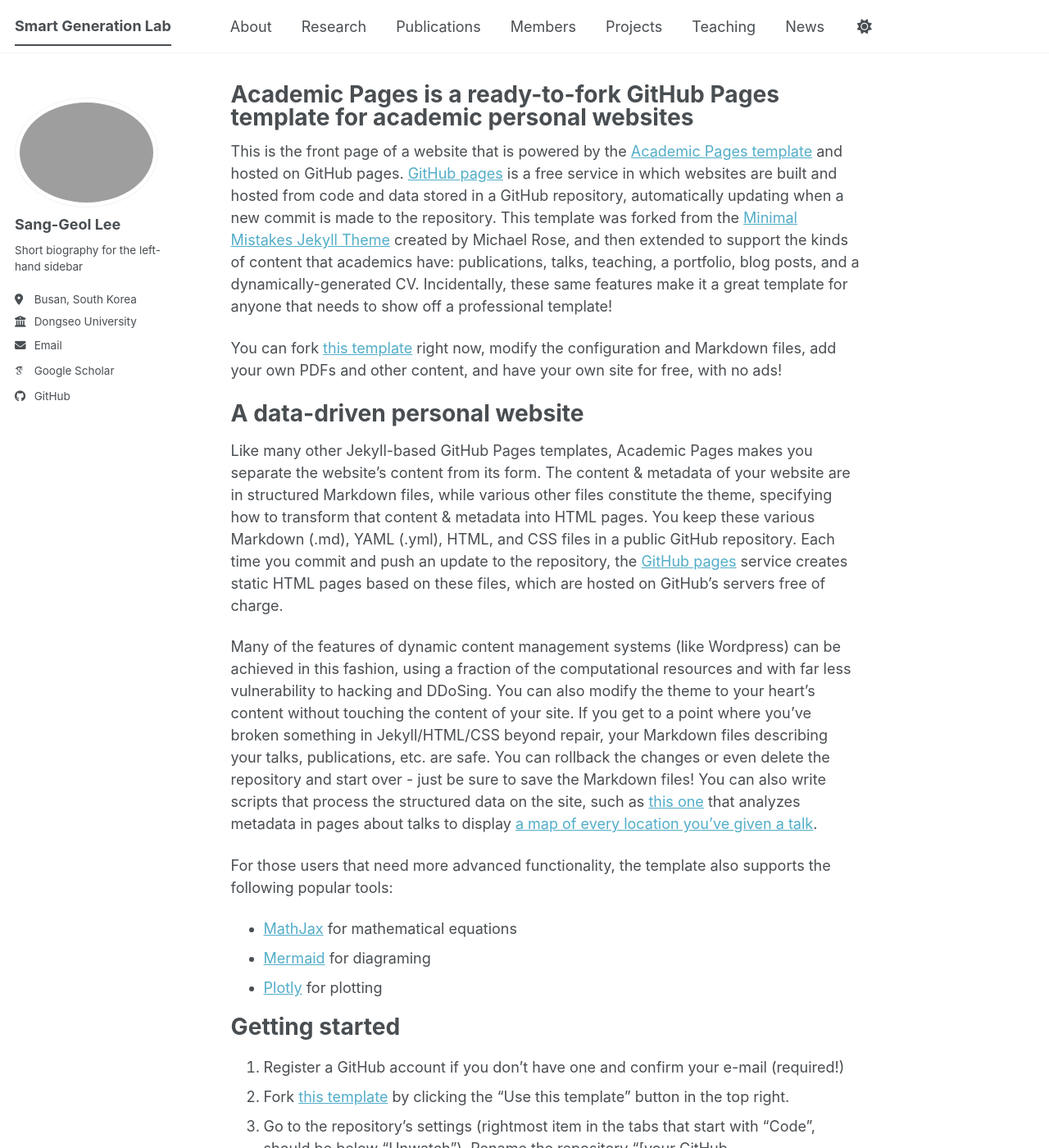
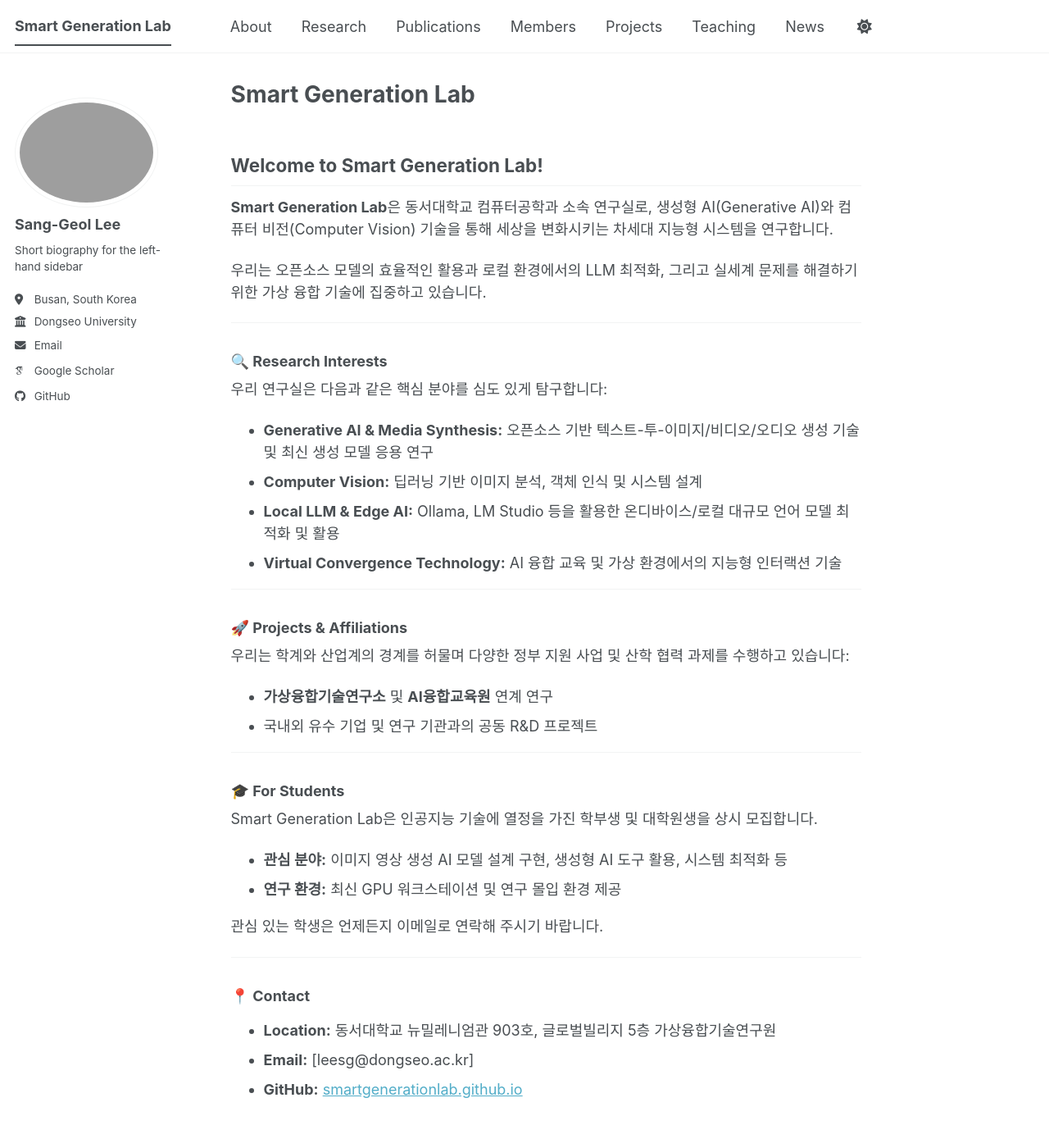
Before and after one commit to SmartGenerationLab/smartgenerationlab.github.io, a Jekyll site: the page built from _pages/about.md, in a window 1280 px wide and 1400 px high. Shown: the whole window at 82% size. Built offline with Jekyll 4.4.1, drawn with Linux system fonts in a browser that asks for light colours; some web fonts are replaced; a script bundle is joined from its source files by our own code; library files that are not in the unit come from our copies; some of the changed text lies outside the part shown.

Commit message:
소개글 초안 작성

```diff
--- a/_pages/about.md
+++ b/_pages/about.md
@@ -1,56 +1,53 @@
 ---
 permalink: /
-title: "Academic Pages is a ready-to-fork GitHub Pages template for academic personal websites"
+title: "Smart Generation Lab"
+excerpt: "About Smart Generation Lab"
 author_profile: true
 redirect_from:
   - /about/
   - /about.html
 ---
 
-This is the front page of a website that is powered by the [Academic Pages template](https://github.com/academicpages/academicpages.github.io) and hosted on GitHub pages. [GitHub pages](https://pages.github.com) is a free service in which websites are built and hosted from code and data stored in a GitHub repository, automatically updating when a new commit is made to the repository. This template was forked from the [Minimal Mistakes Jekyll Theme](https://mmistakes.github.io/minimal-mistakes/) created by Michael Rose, and then extended to support the kinds of content that academics have: publications, talks, teaching, a portfolio, blog posts, and a dynamically-generated CV. Incidentally, these same features make it a great template for anyone that needs to show off a professional template!
+## Welcome to Smart Generation Lab!
 
- You can fork [this template](https://github.com/academicpages/academicpages.github.io) right now, modify the configuration and Markdown files, add your own PDFs and other content, and have your own site for free, with no ads!
+**Smart Generation Lab**은 동서대학교 컴퓨터공학과 소속 연구실로, 생성형 AI(Generative AI)와 컴퓨터 비전(Computer Vision) 기술을 통해 세상을 변화시키는 차세대 지능형 시스템을 연구합니다.
 
-A data-driven personal website
-======
-Like many other Jekyll-based GitHub Pages templates, Academic Pages makes you separate the website's content from its form. The content & metadata of your website are in structured Markdown files, while various other files constitute the theme, specifying how to transform that content & metadata into HTML pages. You keep these various Markdown (.md), YAML (.yml), HTML, and CSS files in a public GitHub repository. Each time you commit and push an update to the repository, the [GitHub pages](https://pages.github.com/) service creates static HTML pages based on these files, which are hosted on GitHub's servers free of charge.
+우리는 오픈소스 모델의 효율적인 활용과 로컬 환경에서의 LLM 최적화, 그리고 실세계 문제를 해결하기 위한 가상 융합 기술에 집중하고 있습니다.
 
-Many of the features of dynamic content management systems (like Wordpress) can be achieved in this fashion, using a fraction of the computational resources and with far less vulnerability to hacking and DDoSing. You can also modify the theme to your heart's content without touching the content of your site. If you get to a point where you've broken something in Jekyll/HTML/CSS beyond repair, your Markdown files describing your talks, publications, etc. are safe. You can rollback the changes or even delete the repository and start over - just be sure to save the Markdown files! You can also write scripts that process the structured data on the site, such as [this one](https://github.com/academicpages/academicpages.github.io/blob/master/talkmap.ipynb) that analyzes metadata in pages about talks to display [a map of every location you've given a talk](https://academicpages.github.io/talkmap.html).
+---
 
-For those users that need more advanced functionality, the template also supports the following popular tools:
-- [MathJax](https://www.mathjax.org/) for mathematical equations
-- [Mermaid](https://mermaid.js.org/) for diagraming
-- [Plotly](https://plotly.com/javascript/) for plotting
+### 🔍 Research Interests
 
-Getting started
-======
-1. Register a GitHub account if you don't have one and confirm your e-mail (required!)
-1. Fork [this template](https://github.com/academicpages/academicpages.github.io) by clicking the "Use this template" button in the top right.
-1. Go to the repository's settings (rightmost item in the tabs that start with "Code", should be below "Unwatch"). Rename the repository "[your GitHub username].github.io", which will also be your website's URL.
-1. Set site-wide configuration and create content & metadata (see below -- also see [this set of diffs](https://archive.is/3TPas) showing what files were changed to set up [an example site](https://getorg-testacct.github.io) for a user with the username "getorg-testacct")
-1. Upload any files (like PDFs, .zip files, etc.) to the files/ directory. They will appear at https://[your GitHub username].github.io/files/example.pdf.
-1. Check status by going to the repository settings, in the "GitHub pages" section
+우리 연구실은 다음과 같은 핵심 분야를 심도 있게 탐구합니다:
 
-Site-wide configuration
-------
-The main configuration file for the site is in the base directory in [_config.yml](https://github.com/academicpages/academicpages.github.io/blob/master/_config.yml), which defines the content in the sidebars and other site-wide features. You will need to replace the default variables with ones about yourself and your site's github repository. The configuration file for the top menu is in [_data/navigation.yml](https://github.com/academicpages/academicpages.github.io/blob/master/_data/navigation.yml). For example, if you don't have a portfolio or blog posts, you can remove those items from that navigation.yml file to remove them from the header.
+* **Generative AI & Media Synthesis:** 오픈소스 기반 텍스트-투-이미지/비디오/오디오 생성 기술 및 최신 생성 모델 응용 연구
+* **Computer Vision:** 딥러닝 기반 이미지 분석, 객체 인식 및 시스템 설계
+* **Local LLM & Edge AI:** Ollama, LM Studio 등을 활용한 온디바이스/로컬 대규모 언어 모델 최적화 및 활용
+* **Virtual Convergence Technology:** AI 융합 교육 및 가상 환경에서의 지능형 인터랙션 기술
 
-Create content & metadata
-------
-For site content, there is one Markdown file for each type of content, which are stored in directories like _publications, _talks, _posts, _teaching, or _pages. For example, each talk is a Markdown file in the [_talks directory](https://github.com/academicpages/academicpages.github.io/tree/master/_talks). At the top of each Markdown file is structured data in YAML about the talk, which the theme will parse to do lots of cool stuff. The same structured data about a talk is used to generate the list of talks on the [Talks page](https://academicpages.github.io/talks), each [individual page](https://academicpages.github.io/talks/2012-03-01-talk-1) for specific talks, the talks section for the [CV page](https://academicpages.github.io/cv), and the [map of places you've given a talk](https://academicpages.github.io/talkmap.html) (if you run this [python file](https://github.com/academicpages/academicpages.github.io/blob/master/talkmap.py) or [Jupyter notebook](https://github.com/academicpages/academicpages.github.io/blob/master/talkmap.ipynb), which creates the HTML for the map based on the contents of the _talks directory).
+---
 
-**Markdown generator**
+### 🚀 Projects & Affiliations
 
-The repository includes [a set of Jupyter notebooks](https://github.com/academicpages/academicpages.github.io/tree/master/markdown_generator
-) that converts a CSV containing structured data about talks or presentations into individual Markdown files that will be properly formatted for the Academic Pages template. The sample CSVs in that directory are the ones I used to create my own personal website at stuartgeiger.com. My usual workflow is that I keep a spreadsheet of my publications and talks, then run the code in these notebooks to generate the Markdown files, then commit and push them to the GitHub repository.
+우리는 학계와 산업계의 경계를 허물며 다양한 정부 지원 사업 및 산학 협력 과제를 수행하고 있습니다:
 
-How to edit your site's GitHub repository
-------
-Many people use a git client to create files on their local computer and then push them to GitHub's servers. If you are not familiar with git, you can directly edit these configuration and Markdown files directly in the github.com interface. Navigate to a file (like [this one](https://github.com/academicpages/academicpages.github.io/blob/master/_talks/2012-03-01-talk-1.md) and click the pencil icon in the top right of the content preview (to the right of the "Raw | Blame | History" buttons). You can delete a file by clicking the trashcan icon to the right of the pencil icon. You can also create new files or upload files by navigating to a directory and clicking the "Create new file" or "Upload files" buttons.
+* **가상융합기술연구소** 및 **AI융합교육원** 연계 연구
+* 국내외 유수 기업 및 연구 기관과의 공동 R&D 프로젝트
 
-Example: editing a Markdown file for a talk
-![Editing a Markdown file for a talk](/images/editing-talk.png)
+---
 
-For more info
-------
-More info about configuring Academic Pages can be found in [the guide](https://academicpages.github.io/markdown/), the [growing wiki](https://github.com/academicpages/academicpages.github.io/wiki), and you can always [ask a question on GitHub](https://github.com/academicpages/academicpages.github.io/discussions). The [guides for the Minimal Mistakes theme](https://mmistakes.github.io/minimal-mistakes/docs/configuration/) (which this theme was forked from) might also be helpful.
+### 🎓 For Students
+
+Smart Generation Lab은 인공지능 기술에 열정을 가진 학부생 및 대학원생을 상시 모집합니다.
+* **관심 분야:** 이미지 영상 생성 AI 모델 설계 구현, 생성형 AI 도구 활용, 시스템 최적화 등
+* **연구 환경:** 최신 GPU 워크스테이션 및 연구 몰입 환경 제공
+
+관심 있는 학생은 언제든지 이메일로 연락해 주시기 바랍니다.
+
+---
+
+### 📍 Contact
+
+* **Location:** 동서대학교 뉴밀레니엄관 903호, 글로벌빌리지 5층 가상융합기술연구원
+* **Email:** [leesg@dongseo.ac.kr]
+* **GitHub:** [smartgenerationlab.github.io](https://smartgenerationlab.github.io)
```
